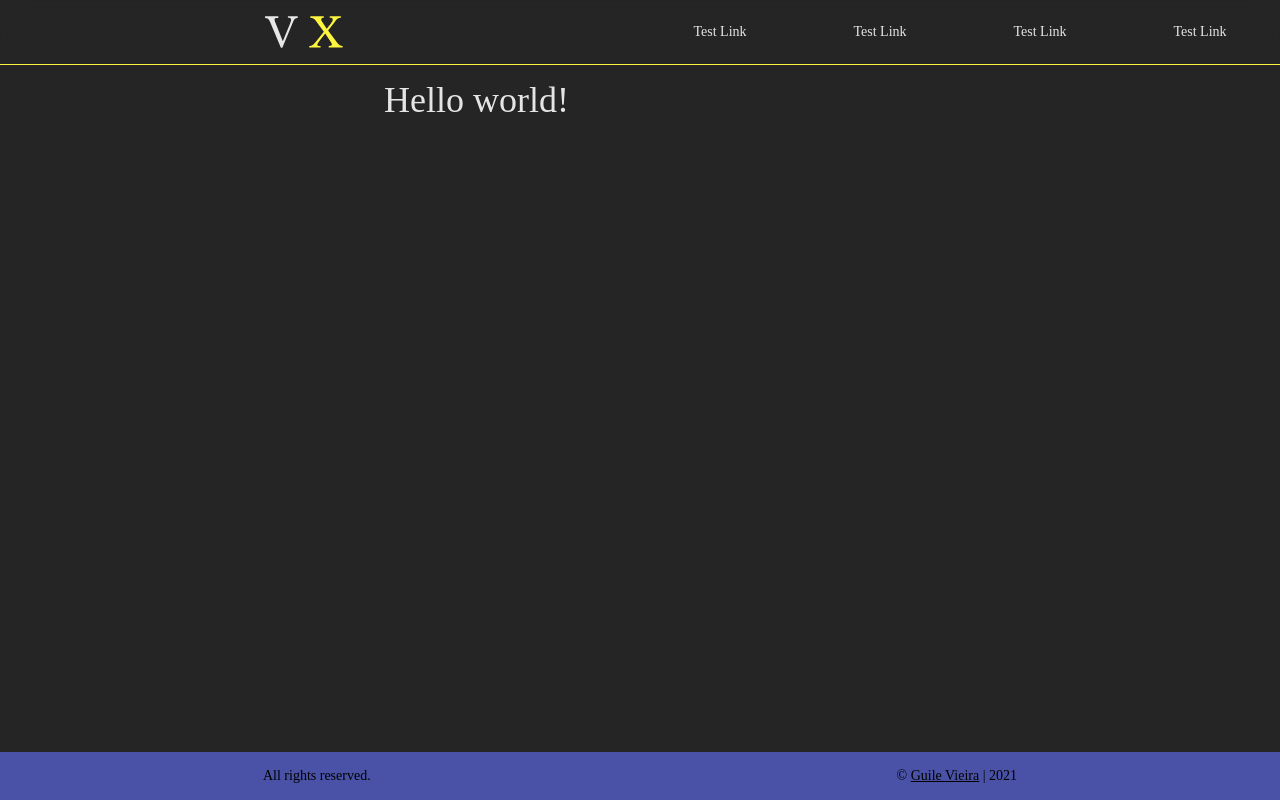
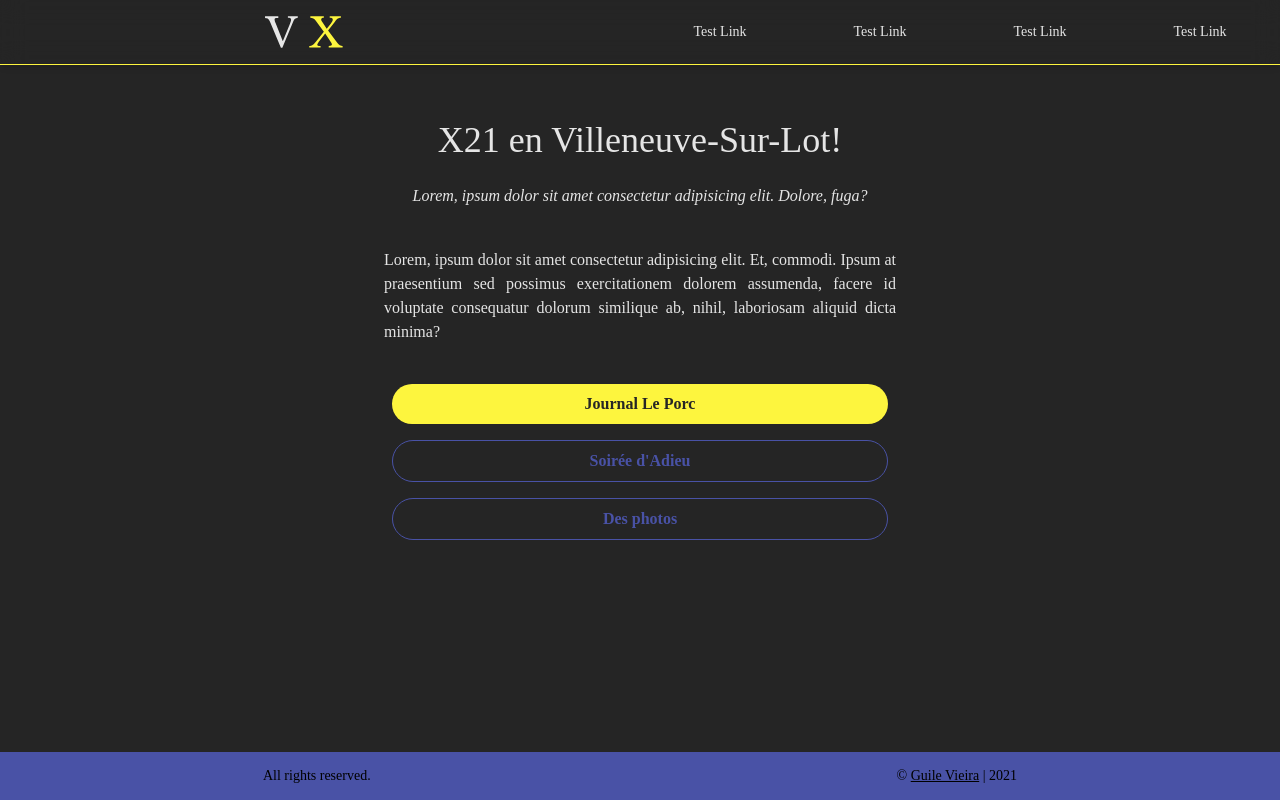
Before and after one commit to guilevieiram/villeneuvoix, a React (Create React App) app: page / in a window 1280 px wide. Built offline with nearby package versions, Linux system fonts and the light colour scheme.

Commit message:
initial design of home page

```diff
--- a/src/App.js
+++ b/src/App.js
@@ -15,12 +15,12 @@ export default function App() {
 	const navBarHeight = 20;
 	const footerBarHeight = 12;
   	return (
-  		<div className="flex justify-center">
+  		<div className="flex justify-center relative ">
 			<Background />
 			<Nav height={navBarHeight} />
 			<Footer height={footerBarHeight} />
 
-			  <div className={`max-w-xl w-full min-h-screen px-8 py-4 pt-${navBarHeight} pb-${footerBarHeight}`}>
+			<div className={`max-w-xl w-full min-h-screen overflow-x-hidden px-8 py-4 pt-${navBarHeight} pb-${footerBarHeight}`}>
 				<Router>
 					<Routes>
 						<Route path="/" element={<HomePage />}/>
--- a/src/components/HomePage.jsx
+++ b/src/components/HomePage.jsx
@@ -1,7 +1,30 @@
-export default function HomePage() {
+import banner from '../assets/globe.jpg';
+import castleBanner from '../assets/castle.jpg';
+
+function NavButtons(){
     return (
-        <div>
-            <h1>Hello world!</h1>
+        <div className='flex flex-wrap justify-around items-center my-4'>
+            <button className='button bg-yellow text-dark'>Journal Le Porc</button>
+            <button className='button border border-blue text-blue'>Soirée d'Adieu</button>
+            <button className='button border border-blue text-blue'>Des photos</button>
         </div>
     )
 };
+
+function WelcomeBanner(){
+    return (
+        <div className='flex flex-col justify-around items-center '>
+            <h1 className='mt-10'>X21 en Villeneuve-Sur-Lot!</h1>
+            <h2 className='my-6'>Lorem, ipsum dolor sit amet consectetur adipisicing elit. Dolore, fuga?</h2>
+            <p className='my-4 text-justify'>Lorem, ipsum dolor sit amet consectetur adipisicing elit. Et, commodi. Ipsum at praesentium sed possimus exercitationem dolorem assumenda, facere id voluptate consequatur dolorum similique ab, nihil, laboriosam aliquid dicta minima?</p>
+            <NavButtons />
+        </div>
+    )
+};
+export default function HomePage() {
+    return (
+        <div className=''>
+            <WelcomeBanner />
+        </div>
+    )
+};
--- a/src/components/Nav.jsx
+++ b/src/components/Nav.jsx
@@ -46,13 +46,13 @@ export default function Nav({height}){
     useOnClickOutside(ref, () => setMobileMenu(false))
 
     return (
-        <div ref={ref} className={`flex justify-around flex-col fixed top-0 right-0 w-screen text-sm min-h-${height} transform translate-y-0 translate-x-0 border-yellow backdrop-filter md:backdrop-blur-md md:bg-opacity-70 z-50 md:border-b `}>
+        <div ref={ref} className={`flex justify-around flex-col fixed top-0 right-0 w-screen text-sm min-h-${height} transform translate-y-0 translate-x-0 border-yellow backdrop-filter md:shadow-md  md:backdrop-blur-md md:bg-opacity-70 z-50 md:border-b `}>
             <div className="flex justify-around items-center flex-col md:flex-row ">
-                <span className="flex items-center justify-around w-full backdrop-blur-md backdrop-filter bg-opacity-70 border-yellow border-b md:bg-transparent md:backdrop-blur-none md:border-none z-60">
+                <span className="flex items-center justify-around w-full backdrop-blur-md backdrop-filter bg-opacity-70 border-yellow border-b shadow-md md:shadow-none md:bg-transparent md:backdrop-blur-none md:border-none z-60">
                     <img src={icon} alt="" className="my-4 ml-4 mr-12 h-8 cursor-pointer  select-none" />
                     <Hamburguer toggleAction={toggleMobileMenu} close={mobileMenu}/>
                 </span>
-                <div className={(mobileMenu ? " backdrop-filter backdrop-blur-md mt-6" : " -translate-y-96 ") + " flex transform justify-around items-center flex-col transition-all border-blue border-t border-b w-full py-4 z-10 bg-opacity-70 md:translate-y-0  md:flex-row md:w-full md:bg-transparent md:py-0 md:mt-0 md:backdrop-blur-none md:border-none"}>
+                <div className={(mobileMenu ? " backdrop-filter backdrop-blur-md mt-6" : " -translate-y-96 ") + " flex transform justify-around items-center flex-col transition-all border-blue border-t border-b w-full py-4 z-10 bg-opacity-70 shadow-md md:shadow-none md:translate-y-0  md:flex-row md:w-full md:bg-transparent md:py-0 md:mt-0 md:backdrop-blur-none md:border-none"}>
                     <NavLink text={'Test Link'} link='#' closeAction={closeMobileMenu}/>
                     <NavLink text={'Test Link'} link='#' closeAction={closeMobileMenu}/>
                     <NavLink text={'Test Link'} link='#' closeAction={closeMobileMenu}/>
--- a/src/index.css
+++ b/src/index.css
@@ -14,4 +14,7 @@
     h2 {
         @apply font-subtitle italic font-light;
     }
+    .button{
+        @apply py-2 px-8 m-2 w-full font-bold rounded-full transform transition-all filter hover:-translate-y-2;
+    }
 }
```
Also changed, not shown: 1 other file (tests, documents, lock files or other folders). Lines whose indentation alone changed are shown as unchanged.
